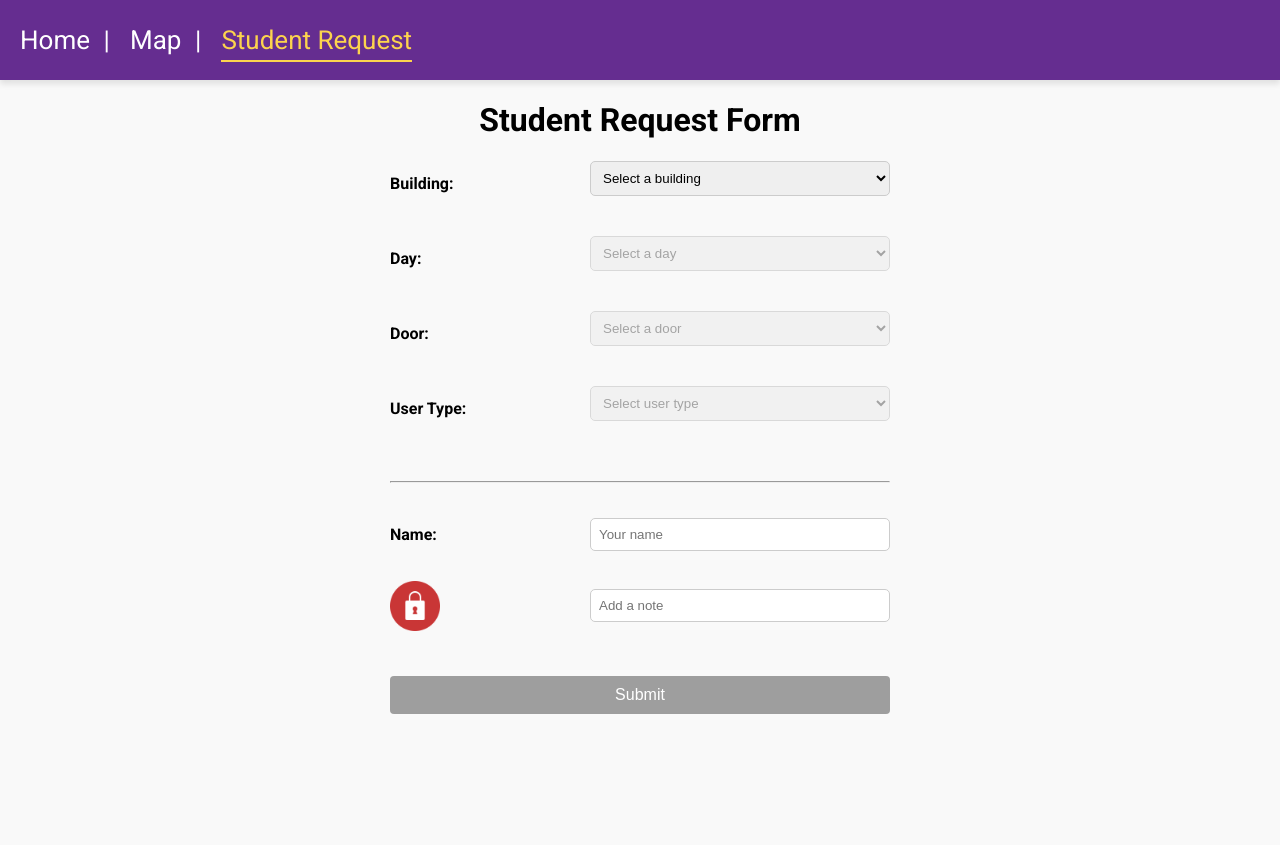
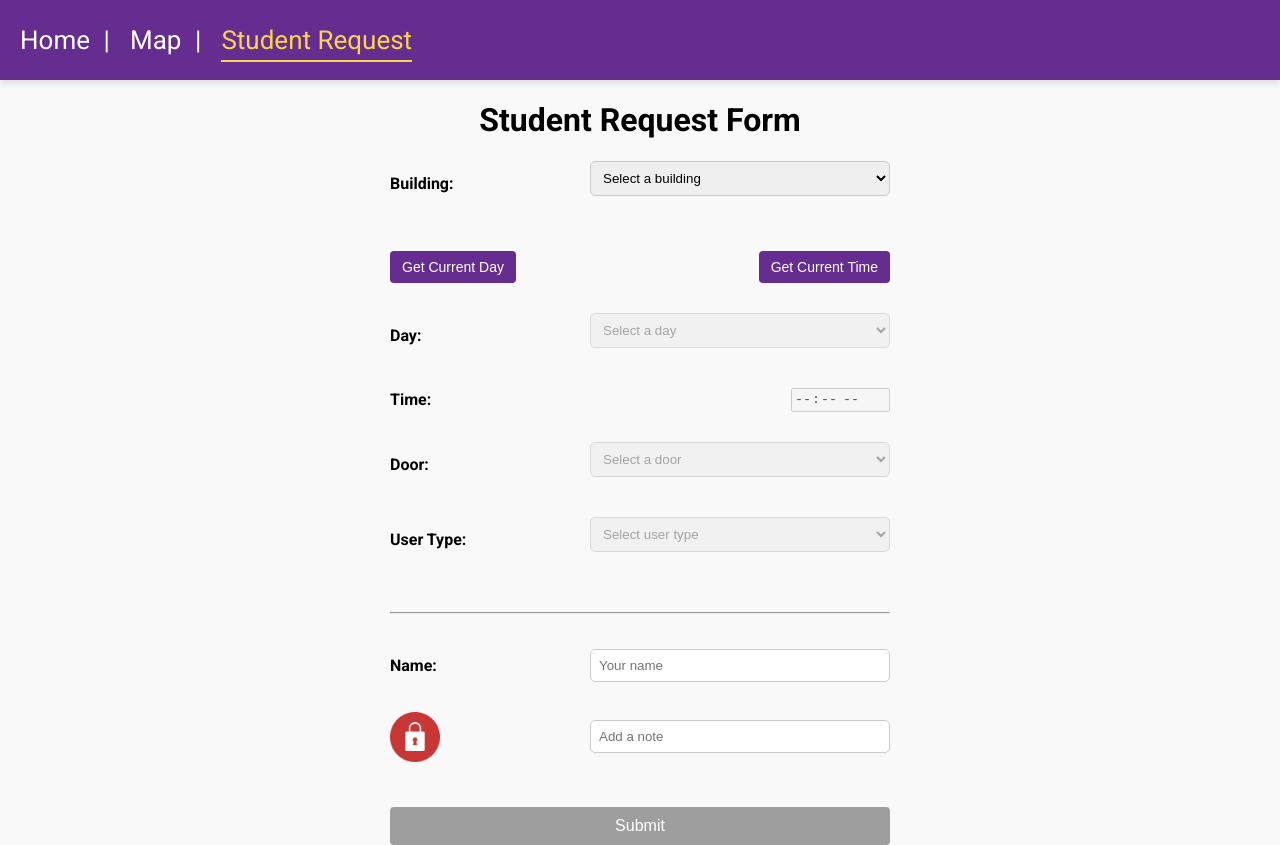
Before and after one commit to JacobMinder/CCSCHackathon2025, a React (Create React App) app in the folder sbumap/: page /student-request in a window 1280 px wide. Before the commit the page ends 800 px from the top, so only its background shows below. Built offline with nearby package versions, Linux system fonts and the light colour scheme.

Commit message:
changes i dont remember

```diff
--- a/sbumap/src/App.js
+++ b/sbumap/src/App.js
@@ -38,7 +38,7 @@ function App() {
           <Routes>
             <Route path="/" element={<Home />} />
             <Route path="/map" element={<Map />} />
-            <Route path="/map/:buildingId" element={<BuildingScreen />} />
+            <Route path="/:buildingId" element={<BuildingScreen />} />
             <Route path="/student-request" element={<StudentRequest />} />
           </Routes>
         </div>
--- a/sbumap/src/screens/Home.js
+++ b/sbumap/src/screens/Home.js
@@ -89,7 +89,7 @@ const Home = () => {
           <div className="modal-content sbu-modal">
             <span className="close-button" onClick={handleCloseModal}>&times;</span>
             <h2>{selectedBuilding.buildingName}</h2>
-            <NavLink to={`/map/${selectedBuilding.buildingName.toLowerCase()}`} className="building-link">
+            <NavLink to={`/${selectedBuilding.buildingName.toLowerCase()}`} className="building-link">
               <h2 className="building-name">{selectedBuilding.buildingName} Discussion Board</h2>
             </NavLink>
             <p>Type: {selectedBuilding.buildingType}</p>
--- a/sbumap/src/screens/Map.js
+++ b/sbumap/src/screens/Map.js
@@ -130,7 +130,7 @@ const Map = () => {
           .map((building, index) => (
             <Building
               key={index}
-              route={`/map/${building.buildingName.toLowerCase()}`}
+              route={`/${building.buildingName.toLowerCase()}`}
               style={{
                 top: building.top,
                 left: building.left,
--- a/sbumap/src/screens/StudentRequest.css
+++ b/sbumap/src/screens/StudentRequest.css
@@ -93,3 +93,13 @@ img {
 img:hover {
   transform: scale(1.1);
 }
+
+.purple-button {
+  padding: 8px 12px;
+  background-color: #652d90;
+  color: white;
+  border: none;
+  border-radius: 4px;
+  cursor: pointer;
+  font-size: 14px;
+}
--- a/sbumap/src/screens/StudentRequest.js
+++ b/sbumap/src/screens/StudentRequest.js
@@ -9,6 +9,7 @@ const StudentRequest = () => {
   const [formData, setFormData] = useState({
     building: '',
     day: '',
+    time: '', // Add time to formData
     door: '',
     userType: '',
     unlocked: false,
@@ -22,15 +23,16 @@ const StudentRequest = () => {
 
   const availableBuildings = data.map(building => building.buildingName);
   const selectedBuilding = data.find(building => building.buildingName === formData.building);
-  const availableDays = selectedBuilding ? selectedBuilding.groupDays.map(group => group.days) : [];
-  const availableDoors = selectedBuilding && formData.day ? selectedBuilding.groupDays.find(group => group.days === formData.day).doors : [];
+  const availableDoors = selectedBuilding && formData.day ? selectedBuilding.groupDays.find(group => group.days === formData.day)?.doors || [] : [];
+
+  const weekdays = ["Sunday", "Monday", "Tuesday", "Wednesday", "Thursday", "Friday", "Saturday", "Weekdays", "Weekend"];
 
   const handleChange = (e) => {
     const { name, value, type, checked } = e.target;
     setFormData((prevFormData) => ({
       ...prevFormData,
       [name]: type === 'checkbox' ? checked : value,
-      ...(name === 'building' && { day: '', door: '', userType: '' }) // Reset day, door, and userType if building changes
+      ...(name === 'building' && { day: '', door: '', userType: '', time: '' }) // Reset day, door, userType, and time if building changes
     }));
   };
 
@@ -40,7 +42,8 @@ const StudentRequest = () => {
     if (wordCount <= 50 && newMessage.trim() !== '') {
       const updatedMessages = [
         {
-          text: formData.note + "\n",
+          text: `Under ${formData.userType} permissions, the ${formData.door} for ${formData.building} was ${formData.unlocked ? "unlocked" : "locked"} on ${formData.day} at ${formData.time}.
+Note: ${formData.note}`,
           author: formData.name || "Anonymous",
           timestamp: new Date().toLocaleString(),
           color: formData.unlocked ? 'rgba(0, 255, 0, 0.5)' : 'rgba(255, 0, 0, 0.5)' // Transparent green or red
@@ -75,6 +78,7 @@ const StudentRequest = () => {
     setFormData({
       building: '',
       day: '',
+      time: '', // Reset time
       door: '',
       userType: '',
       unlocked: false,
@@ -86,7 +90,7 @@ const StudentRequest = () => {
     // Hide message after 3 seconds
     setTimeout(() => setMessage(''), 3000);
     // Navigate to the building's discussion board
-    navigate(`/map/${formData.building.toLowerCase()}`);
+    navigate(`/${formData.building.toLowerCase()}`);
   };
 
   const updateLocalStorage = (newData) => {
@@ -98,14 +102,33 @@ const StudentRequest = () => {
         author: newData.userType,
         timestamp: currentTime,
         unlocked: newData.unlocked,
-        name: newData.name // Add name to the message
+        name: newData.name, // Add name to the message
+        time: newData.time // Add time to the message
       },
       ...storedMessages
     ];
     localStorage.setItem(`${newData.building}-messages`, JSON.stringify(updatedMessages));
   };
 
-  const isFormValid = formData.building && formData.day && formData.door && formData.userType && formData.unlocked !== null;
+  const isFormValid = formData.building && formData.day && formData.time && formData.door && formData.userType && formData.unlocked !== null;
+
+  const setCurrentDay = () => {
+    const now = new Date();
+    const currentDay = weekdays[now.getDay()];
+    setFormData((prevFormData) => ({
+      ...prevFormData,
+      day: currentDay
+    }));
+  };
+
+  const setCurrentTime = () => {
+    const now = new Date();
+    const currentTime = now.toTimeString().split(' ')[0].slice(0, 5); // Format time as HH:MM
+    setFormData((prevFormData) => ({
+      ...prevFormData,
+      time: currentTime
+    }));
+  };
 
   return (
     <div>
@@ -127,6 +150,10 @@ const StudentRequest = () => {
             ))}
           </select>
         </div>
+        <div className="buttons-container">
+          <button type="button" className="purple-button" onClick={setCurrentDay}>Get Current Day</button>
+          <button type="button" className="purple-button" onClick={setCurrentTime}>Get Current Time</button>
+        </div>
         <div>
           <label>Day:</label>
           <select
@@ -137,12 +164,23 @@ const StudentRequest = () => {
             disabled={!formData.building}
           >
             <option value="" disabled>Select a day</option>
-            {availableDays.map((day) => (
+            {weekdays.map((day) => (
               <option key={day} value={day}>
                 {day}
               </option>
             ))}
           </select>
+        </div>
+        <div>
+          <label>Time:</label>
+          <input
+            type="time"
+            name="time"
+            value={formData.time}
+            onChange={handleChange}
+            required
+            disabled={!formData.day}
+          />
         </div>
         <div>
           <label>Door:</label>
@@ -151,7 +189,7 @@ const StudentRequest = () => {
             value={formData.door}
             onChange={handleChange}
             required
-            disabled={!formData.day}
+            disabled={!formData.time}
           >
             <option value="" disabled>Select a door</option>
             <option value="All doors">All doors</option>
```
